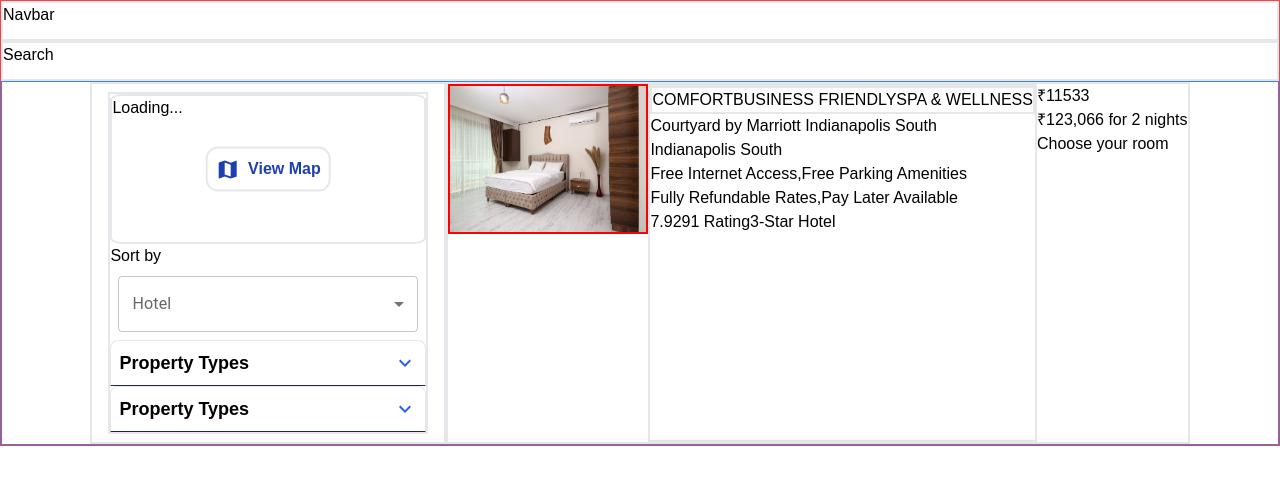
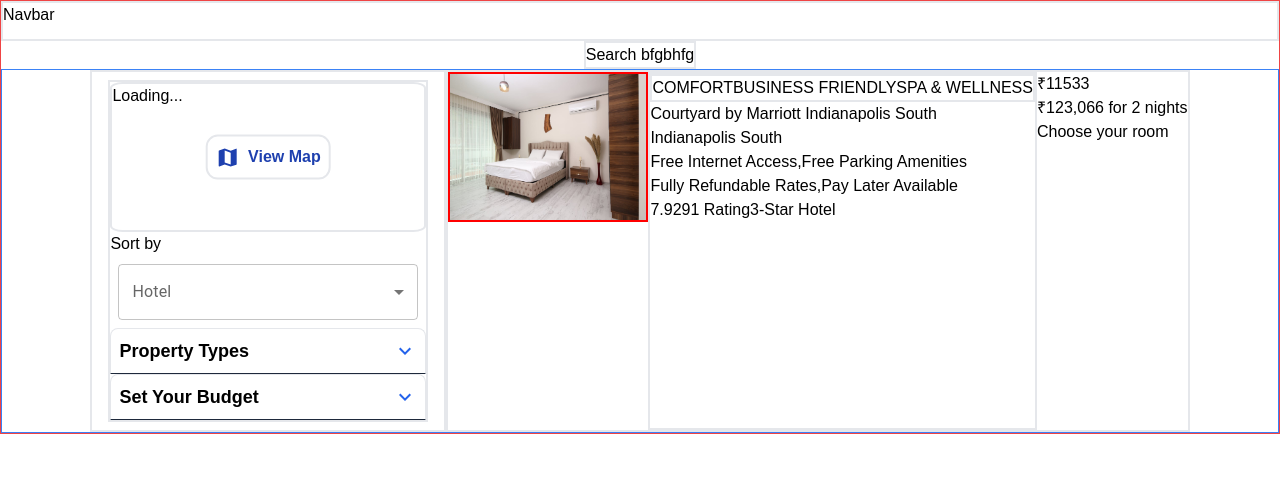
Before and after one commit to Drupalnest/hotels, a Gatsby site: page /hotellist in a window 1280 px wide. Built offline with nearby package versions, Linux system fonts and the light colour scheme; Gatsby itself is replaced by a stand-in of ours.

Commit message:
added files

```diff
--- a/src/components/FilterComponents/SetYourBudget.js
+++ b/src/components/FilterComponents/SetYourBudget.js
@@ -35,7 +35,7 @@ const SetYourBudget = () => {
         onClick={handleToggle}
       >
         <div className="flex justify-between items-center">
-          <span className="font-bold text-lg">Property Types</span>
+          <span className="font-bold text-lg">Set Your Budget</span>
           <ExpandMoreIcon
             style={{
               transform: isOpen ? "rotate(180deg)" : "rotate(360deg)",
--- /dev/null
+++ b/src/components/SearchComponents/Search.js
@@ -0,0 +1,7 @@
+import React from "react";
+
+const Search = () => {
+  return <div className="container-fluid border-2"> Search bfgbhfg</div>;
+};
+
+export default Search;
--- a/src/pages/hotellist.js
+++ b/src/pages/hotellist.js
@@ -1,12 +1,13 @@
 import React from "react";
 import room1 from "../assets/room1.jpg";
 import Filter from "../components/HotelList/Filter";
+import Search from "../components/SearchComponents/Search";
 
 const hotellist = () => {
   return (
     <div className="flex flex-col items-center justify-center border border-red-500 ">
       <div className="w-full container-fluid h-10 border-2">Navbar</div>
-      <div className="w-full container-fluid h-10 border-2">Search</div>
+     <Search/>
       <div className="border border-blue-500 flex flex-row  w-full  justify-center">
         <div className="flex flex-col border-2 w-1/1 py-2 px-4">
           <div>
--- a/src/pages/map.js
+++ b/src/pages/map.js
@@ -3,6 +3,7 @@
 import React from "react";
 import { LoadScript, GoogleMap } from "@react-google-maps/api";
 import AllFilter from "../components/FilterComponents/AllFilter";
+import Search from "../components/SearchComponents/Search";
 const hotellist = () => {
   const center = {
     lat: 37.7749,
@@ -12,7 +13,7 @@ const hotellist = () => {
   return (
     <div className="flex  flex-col items-center justify-center border border-red-500 ">
       <div className="w-full container-fluid h-10 border-2">Navbar</div>
-      <div className="w-full container-fluid h-10 border-2">Search</div>
+    <Search/>
       <div className="border border-blue-500 flex flex-row  w-full  justify-center">
         <div className="flex flex-col border-2 w-1/1 py-2 px-4">
           <div>
```
